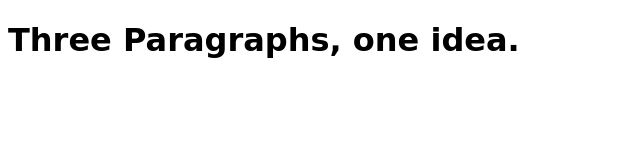
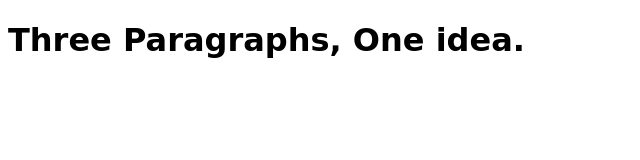
Before and after one commit to ricogallo/ricogallo.github.com, a plain HTML site: page index.html in a window 1280 px wide. Shown: the full height of the page, 0-640 px from the left. Drawn offline with Linux system fonts and the light colour scheme; a web font is replaced by a local one.

Commit message:
case replaced in 'one idea'

```diff
--- a/index.html
+++ b/index.html
@@ -11,7 +11,7 @@
 
 <body id="home">
 
-  <h1>Three Paragraphs, one idea.</h1>
+  <h1>Three Paragraphs, One idea.</h1>
 
 </body>
 </html>
```
